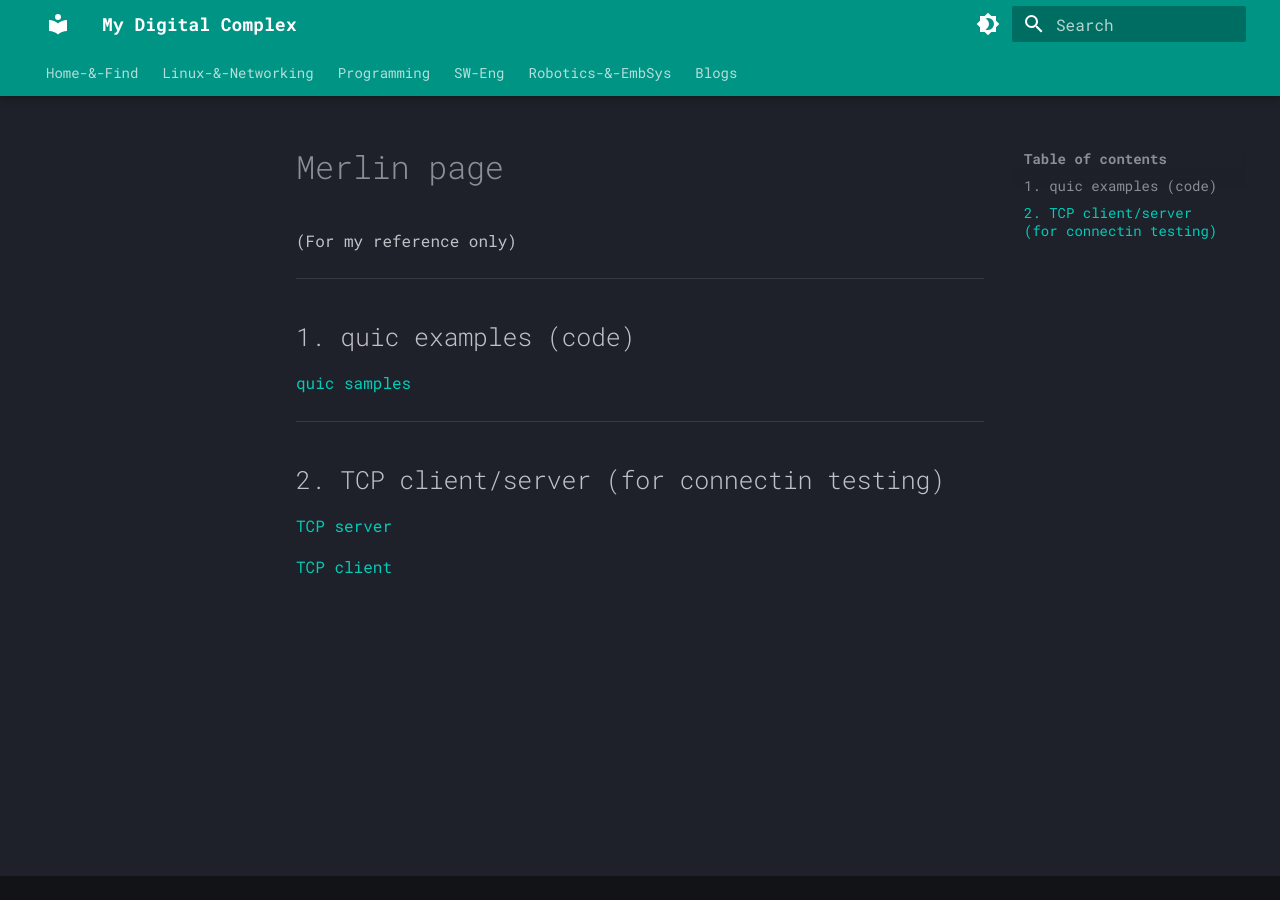
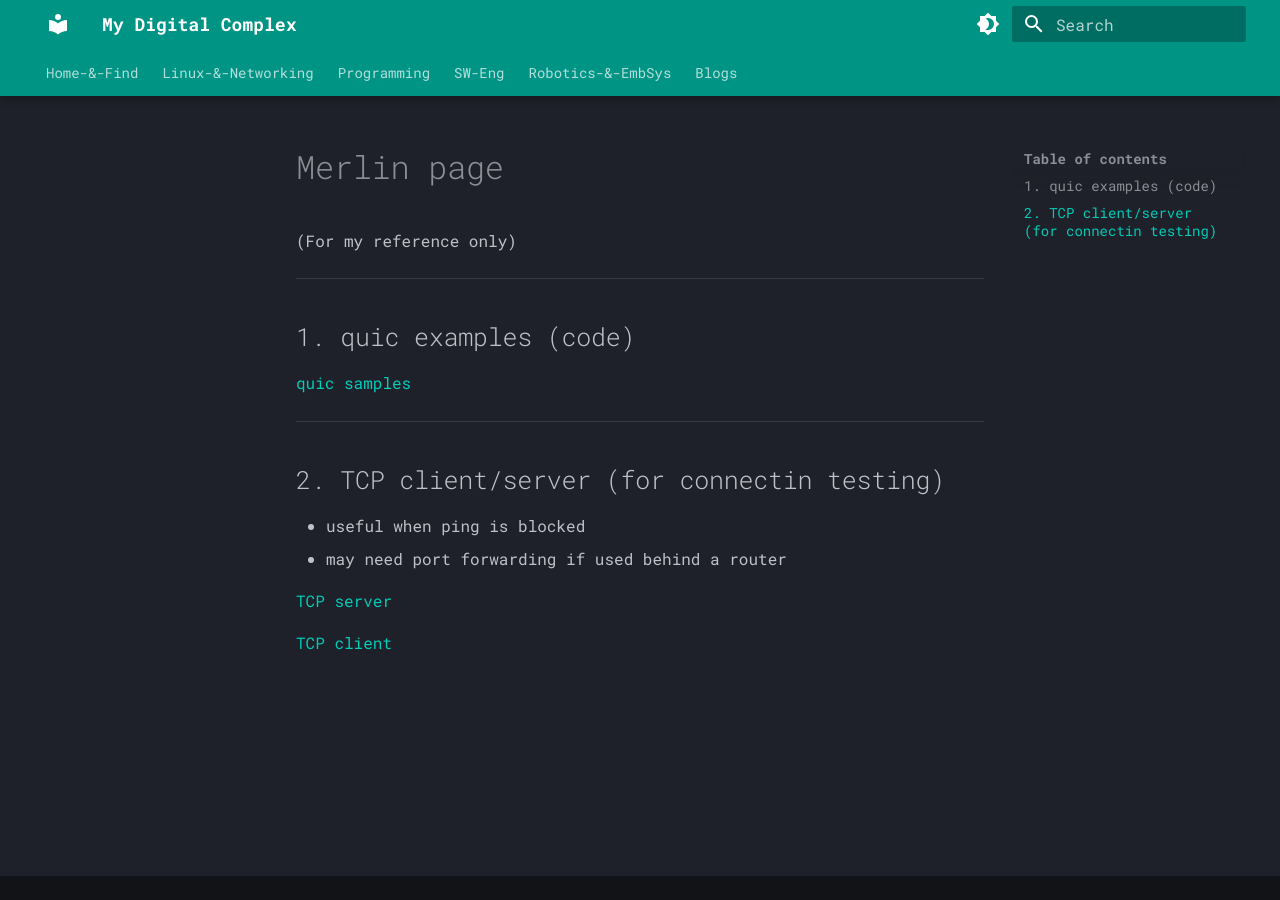
Before and after one commit to alohamujeeb/alohamujeeb.github.io, an MkDocs documentation site: the page built from docs/merlin/index.md, in a window 1280 px wide. Built offline with MkDocs 1.6.1 and Material for MkDocs 9.7.7, drawn with Linux system fonts in a browser that asks for light colours.

Commit message:
test files added

```diff
--- a/docs/merlin/index.md
+++ b/docs/merlin/index.md
@@ -13,6 +13,9 @@ search:
 ---
 ## 2. TCP client/server (for connectin testing)
 
+- useful when ping is blocked
+- may need port forwarding if used behind a router
+
 [TCP server](./tcp_server_hello.py)
 
 [TCP client](./tcp_client_hello.py)
```
